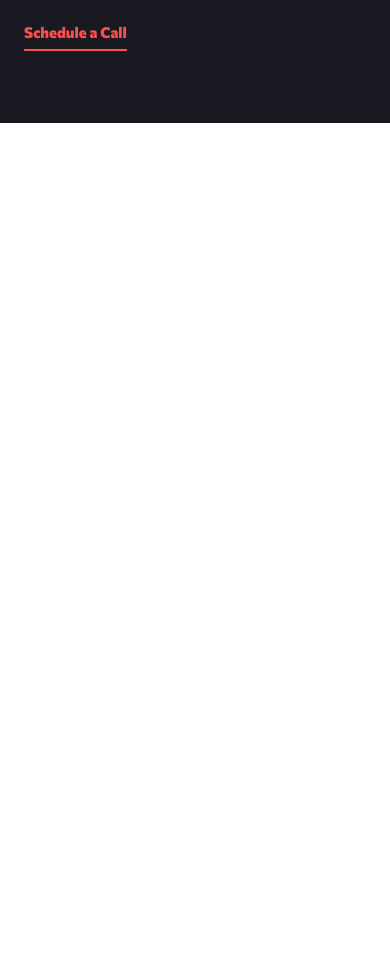
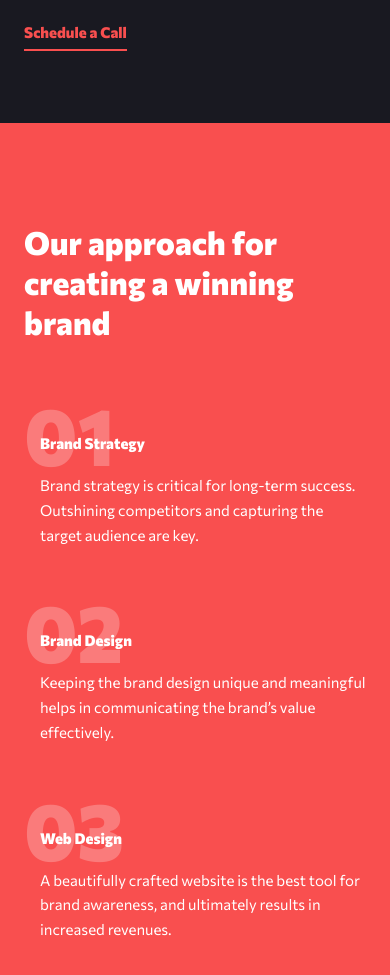
Before and after one commit to AristarhMD/creative-agency, a React (Vite) app: page / in a window 390 px wide. Shown: the part 1220-2195 px from the top of the page. Before the commit the page ends 1343 px from the top, so only its background shows below. Built offline with nearby package versions, Linux system fonts and the light colour scheme.

Commit message:
Approach Section
Created approach section with the responsive design for each screen (phone, tablet, desktop)

```diff
--- a/src/components/Conent.jsx
+++ b/src/components/Conent.jsx
@@ -1,3 +1,4 @@
+import ApproachSection from "./reusable/ApproachSection";
 import DesignSection from "./reusable/DesignSection";
 import HeroSection from "./reusable/HeroSection";
 
@@ -6,6 +7,7 @@ export default function Content() {
     <main className="flex flex-col">
       <HeroSection />
       <DesignSection />
+      <ApproachSection />
     </main>
   );
 }
--- /dev/null
+++ b/src/components/reusable/ApproachSection.jsx
@@ -0,0 +1,40 @@
+export default function ApproachSection() {
+  return (
+    <section className="bg-red-500 md:bg-transparent h-229.5 md:h-199.25 px-6 md:px-0 flex flex-col md:flex-row items-center md:items-start gap-12 md:gap-2.5 xl:gap-0 justify-center xl:justify-end md:-mt-30 xl:-mt-50">
+      <h2 className="preset-4 xl:preset-2 text-neutral-0 md:text-black md:pl-6 md:w-[42.21%] xl:base-135 md:mt-61.5 xl:-mr-51.25 z-1">
+        Our approach for creating a winning brand
+      </h2>
+      <asisde className="flex flex-col gap-10 xl:gap-14 items-center justify-center md:bg-red-500 md:px-10 md:w-[57.78%] xl:w-[62.16%] md:h-full xl:pl-[19.79%] xl:pr-[7.37%]">
+        <article className="pt-11 pl-4 xl:pl-15 text-neutral-0 relative before:content-['01'] before:before-element">
+          <h3 className="preset-8-xb xl:preset-5 mb-5.25 xl:mb-6 ">
+            Brand Strategy
+          </h3>
+          <p className="preset-8-r xl:preset-6-r">
+            Brand strategy is critical for long-term success. Outshining
+            competitors and capturing the target audience are key.
+          </p>
+        </article>
+
+        <article className="pt-11 pl-4 xl:pl-15 text-neutral-0 relative before:content-['02'] before:before-element">
+          <h3 className="preset-8-xb xl:preset-5 mb-5.25 xl:mb-6 ">
+            Brand Design
+          </h3>
+          <p className="preset-8-r xl:preset-6-r">
+            Keeping the brand design unique and meaningful helps in
+            communicating the brand’s value effectively.
+          </p>
+        </article>
+
+        <article className="pt-11 pl-4 xl:pl-15 text-neutral-0 relative before:content-['03'] before:before-element ">
+          <h3 className="preset-8-xb xl:preset-5 mb-5.25 xl:mb-6 ">
+            Web Design
+          </h3>
+          <p className="preset-8-r xl:preset-6-r">
+            A beautifully crafted website is the best tool for brand awareness,
+            and ultimately results in increased revenues.
+          </p>
+        </article>
+      </asisde>
+    </section>
+  );
+}
--- a/src/index.css
+++ b/src/index.css
@@ -17,6 +17,19 @@
     180deg,
     #00000000 0%,
     #000 100%
+  );
+  --background-image-approach-tab: linear-gradient(
+    to left,
+    #f94f4f 0%,
+    #f94f4f 60%,
+    #fff 60.01%
+  );
+
+  --background-image-approach-desk: linear-gradient(
+    to left,
+    #f94f4f 0%,
+    #f94f4f 62%,
+    #fff 62.01%
   );
   --font-sans: "Commissioner", sans-serif;
 }
@@ -102,3 +115,8 @@
 @utility desk-nav-after {
   @apply after:content-[''] after:absolute after:h-full after:w-[57%] after:-z-1 after:max-w-176.5 after:top-0 after:right-0 after:bg-red-500;
 }
+
+/* Approach section */
+@utility before-element {
+  @apply absolute preset-1 text-neutral-0/25 top-0 left-0;
+}
```
